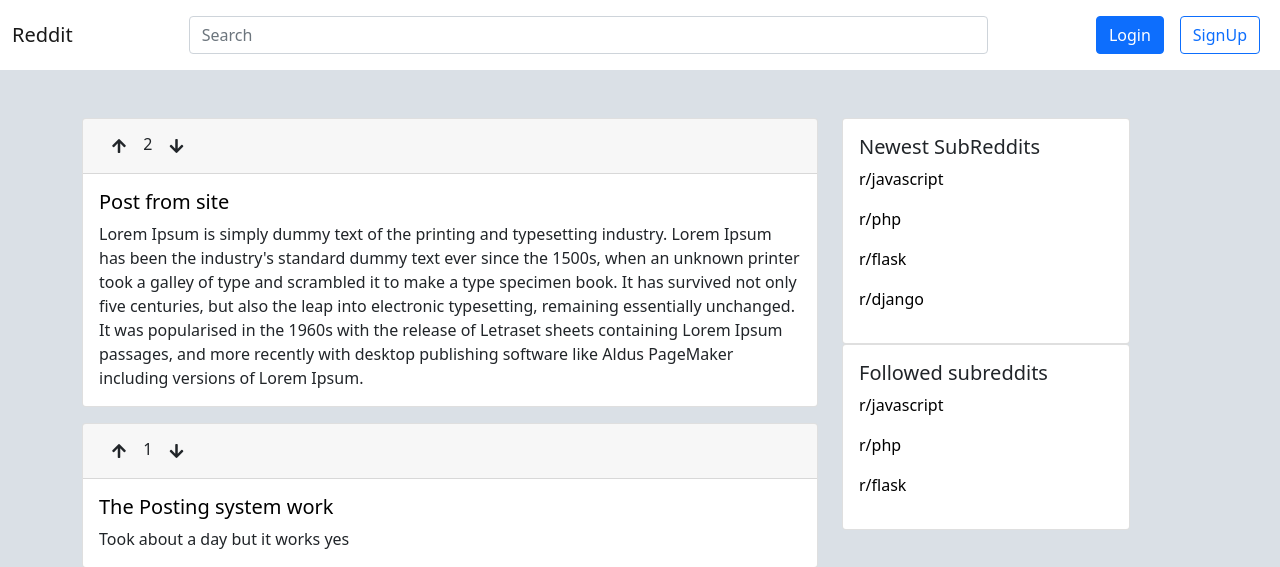
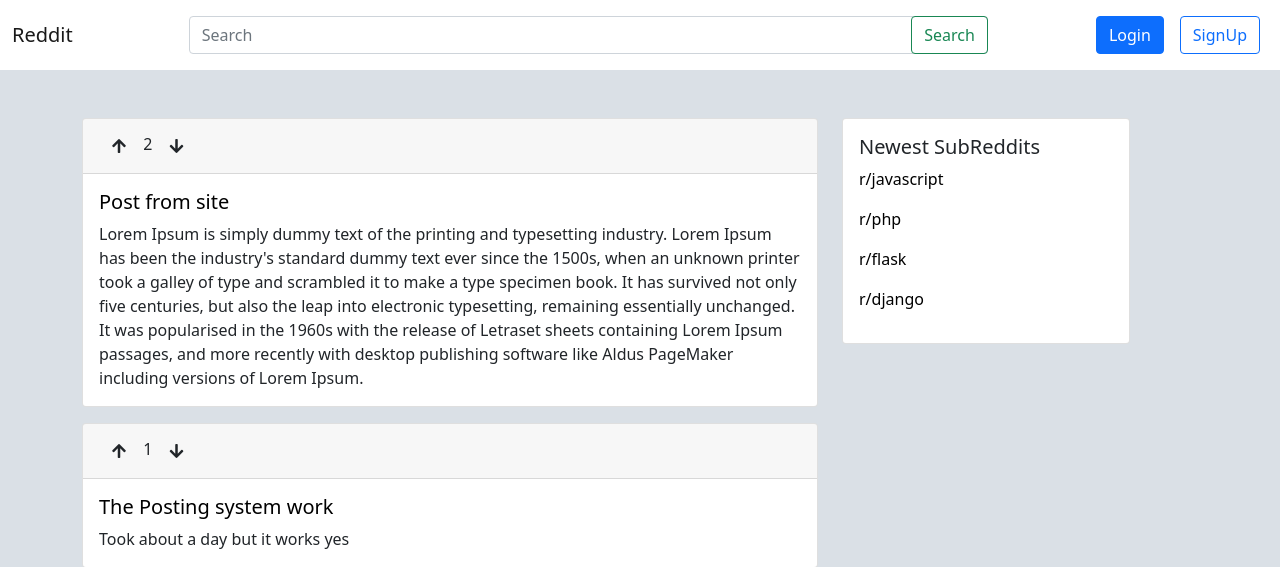
Before and after one commit to yesh2004/reddit_clone, a Django app: page / in a window 1280 px wide. Shown: the top 567 px of the page. Run offline with Django 3.2, Linux system fonts and the light colour scheme; data comes from the database, SQL or seed files in the repository; both versions use the stored data as it was after the commit; some libraries are stand-ins or nearby versions.

Commit message:
basic search function done

```diff
--- a/subreddit/templates/subreddit/base.html
+++ b/subreddit/templates/subreddit/base.html
@@ -16,9 +16,10 @@
     <button class="navbar-toggler" type="button" data-bs-toggle="collapse" data-bs-target="#navbarSupportedContent" aria-controls="navbarSupportedContent" aria-expanded="false" aria-label="Toggle navigation">
       <span class="navbar-toggler-icon"></span>
     </button>
-    <form class=" w-75 searchbar" style='margin-right:100px !important;margin-left:100px !important;'>
-        <input class="form-control me-2" type="search" placeholder="Search" aria-label="Search">
-
+    <form class=" w-75 searchbar" method='post' action='{%url "search_page"%}' style='margin-right:100px !important;margin-left:100px !important;'>
+      {%csrf_token%}
+        <input class="form-control me-2" type="search" placeholder="Search" name='searched' aria-label="Search">
+        <span><button type="submit" class="btn btn-outline-success searchbtn">Search</button></span>
       </form>
     <div class="collapse navbar-collapse" id="navbarSupportedContent">
       <ul class="navbar-nav ms-auto ">
@@ -49,6 +50,16 @@
     </div>
   </div>
 </nav>
+<style>
+  .searchbar{
+    position: relative;
+  }
+  .searchbtn{
+    position: absolute;
+    top: 0;
+    right: 0;
+  }
+</style>
 
 	{%block content%}
 	{%endblock%}
--- a/subreddit/templates/subreddit/homepage.html
+++ b/subreddit/templates/subreddit/homepage.html
@@ -41,6 +41,7 @@
 
 				  </div>
 				</div>
+				{%if user.is_authenticated%}
 				<div class="card" style="width: 18rem;">
   				<div class="card-body">
 					    <h5 class="card-title">Followed subreddits</h5>
@@ -51,6 +52,7 @@
 
 				  </div>
 				</div>
+				{%endif%}
 				</div>
 			</div>
 		</div>
--- a/subreddit/urls.py
+++ b/subreddit/urls.py
@@ -11,5 +11,6 @@
     path('ups/<int:pk>',views.up,name='post_ups'),
     path('downs/<int:pk>',views.down,name='post_downs'),
     path('post/<int:pk>',views.post_content,name='post_page'),
-    path('subreddit_follow/<int:pk>',views.subreddit_follow,name='subreddit_follow')
+    path('subreddit_follow/<int:pk>',views.subreddit_follow,name='subreddit_follow'),
+    path('search/',views.search,name='search_page')
 ]
--- a/subreddit/views.py
+++ b/subreddit/views.py
@@ -20,6 +20,18 @@
 	}
 	return render(request,'subreddit/homepage.html',context)
 
+def search(request):
+	if request.method=='POST':
+		searched=request.POST['searched']
+		subreddits=Subreddit.objects.filter(title__contains=searched)
+		context={
+		'searched':searched,
+		'subreddits':subreddits
+		}
+		return render(request,'subreddit/searched.html',context)
+	else:
+		context={}
+		return render(request,'subreddit/searched.html',context)
 def signup(request):
 	if request.user.is_authenticated:
 		return redirect('index_page')
```
Also changed, not shown: subreddit/templates/subreddit/searched.html (added, +24 -0 lines), db.sqlite3.
